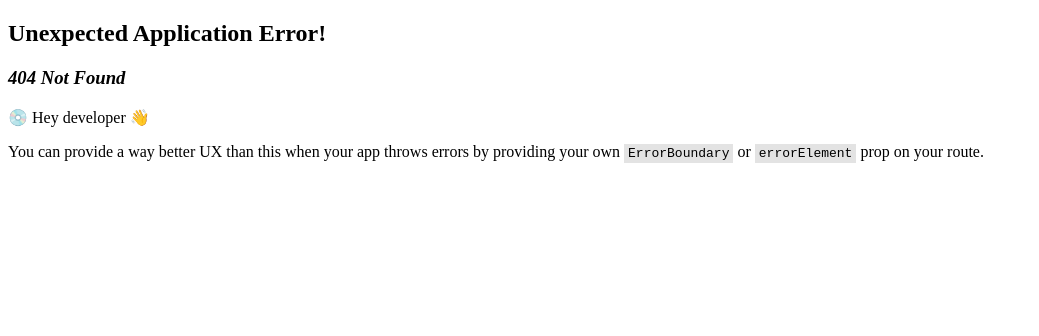
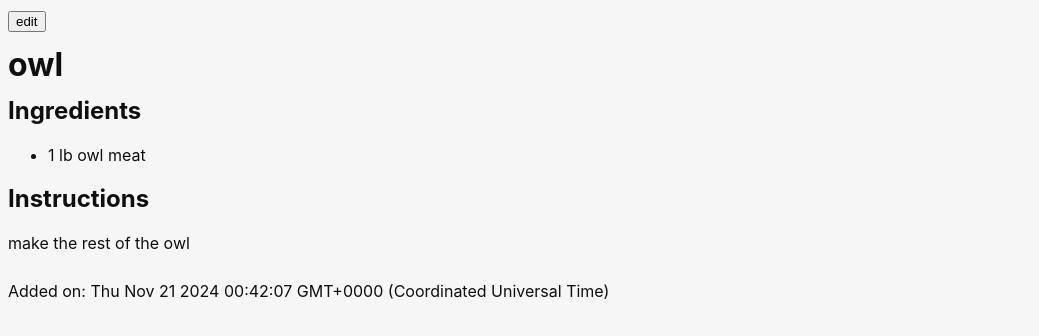
Before and after one commit to kerstop/My-Recipe-Book, a React (Vite) app: page /recipes/owl in a window 1280 px wide. Before the commit this address had no page. Shown: the top 336 px of the page, without its empty margins (0-1039 px from the left). Built offline with nearby package versions, Linux system fonts and the light colour scheme.

Commit message:
progress

```diff
--- a/package.json
+++ b/package.json
@@ -14,7 +14,7 @@
     "@tauri-apps/plugin-shell": "^2",
     "react": "^18.2.0",
     "react-dom": "^18.2.0",
-    "react-router-dom": "^6.27.0"
+    "react-router": "^7.0.1"
   },
   "devDependencies": {
     "@tauri-apps/cli": "^2",
--- /dev/null
+++ b/src/components/edit-recipe.tsx
@@ -0,0 +1,51 @@
+import { Ingredient, Recipe } from "../recipe-book";
+
+const EditRecipeForm: React.FC<{
+  recipe: Recipe | undefined;
+  onSubmit: (newRecipe: Recipe) => void;
+}> = ({ recipe, onSubmit }) => {
+  return (
+    <form
+      method="dialog"
+      onSubmit={(e) => {
+        onSubmit({
+          title: (e.target as any).title.value,
+          ingredients: Array.from(
+            (e.target as HTMLElement).getElementsByTagName("li"),
+          ).map((listItem): Ingredient => {
+            const unit = (listItem.children[1] as HTMLSelectElement).value;
+            return {
+              amount: (listItem.children[0] as HTMLInputElement).valueAsNumber,
+              unit: unit.length > 0 ? unit : null,
+              name: (listItem.children[2] as HTMLInputElement).value,
+            };
+          }),
+          instructions: "",
+          lastModified: new Date(),
+        });
+      }}
+    >
+      <label>
+        Title
+        <input name="title" autoComplete="off" defaultValue={recipe?.title} />
+      </label>
+      <ul>
+        <li>
+          <input type="number" autoComplete="off" defaultValue={1} />
+          <select>
+            <option value=""></option>
+          </select>
+          <input autoComplete="off" />
+        </li>
+      </ul>
+      <label>
+        Instructions
+        <br />
+        <textarea name="instructions" autoComplete="off" />
+      </label>
+      <input type="submit" />
+    </form>
+  );
+};
+
+export default EditRecipeForm;
--- /dev/null
+++ b/src/components/recipe-book.tsx
@@ -0,0 +1,22 @@
+import React from "react";
+import { RecipeBook } from "../recipe-book";
+import { NavLink } from "react-router";
+
+const RecipeBookPage: React.FC<{ recipeBook: RecipeBook }> = ({
+  recipeBook: book,
+}) => {
+  return (
+    <>
+      <h1>Recipes</h1>
+      <ul>
+        {book.recipes.map((recipe) => (
+          <li>
+            <NavLink to={`/recipes/${recipe.title}`}>{recipe.title}</NavLink>
+          </li>
+        ))}
+      </ul>
+    </>
+  );
+};
+
+export default RecipeBookPage;
--- /dev/null
+++ b/src/components/recipe.tsx
@@ -0,0 +1,54 @@
+import React, { useRef } from "react";
+import { Recipe, RecipeBook } from "../recipe-book";
+import { useParams } from "react-router";
+import EditRecipeForm from "./edit-recipe";
+
+const RecipeDisplay: React.FC<{ recipeBook: RecipeBook }> = ({
+  recipeBook,
+}) => {
+  const { recipeName } = useParams();
+  const editDialog = useRef<HTMLDialogElement | null>(null);
+
+  const showEditDialog = () => {
+    editDialog.current?.showModal();
+  };
+  const editDialogHandler = (newRecipe: Recipe) => {
+    console.log(newRecipe);
+  };
+
+  if (recipeName === undefined) {
+    return <div>No Recipe Selected</div>;
+  }
+  const recipe = recipeBook.recipes.find(
+    (recipe) => recipe.title === recipeName,
+  );
+  if (recipe === undefined) {
+    return <div>Recipe Not Found</div>;
+  }
+
+  const { title, ingredients, instructions, lastModified: addedOn } = recipe;
+
+  return (
+    <div>
+      <input type="button" value={"edit"} onClick={showEditDialog} />
+      <h1>{title}</h1>
+      <h2>Ingredients</h2>
+      <ul>
+        {ingredients.map((ingredient, i) => (
+          <li key={i}>
+            {ingredient.amount} {ingredient.unit} {ingredient.name}
+          </li>
+        ))}
+      </ul>
+      <h2>Instructions</h2>
+      <div>{instructions}</div>
+      <br />
+      <div>{`Added on: ${addedOn}`}</div>
+      <dialog ref={editDialog}>
+        <EditRecipeForm recipe={recipe} onSubmit={editDialogHandler} />
+      </dialog>
+    </div>
+  );
+};
+
+export default RecipeDisplay;
--- /dev/null
+++ b/src/main.css
@@ -0,0 +1,20 @@
+:root {
+  font-family: Inter, Avenir, Helvetica, Arial, sans-serif;
+  font-size: 16px;
+  line-height: 24px;
+  font-weight: 400;
+
+  color: #0f0f0f;
+  background-color: #f6f6f6;
+
+  font-synthesis: none;
+  text-rendering: optimizeLegibility;
+  -webkit-font-smoothing: antialiased;
+  -moz-osx-font-smoothing: grayscale;
+  -webkit-text-size-adjust: 100%;
+}
+
+form {
+  display: flex;
+  flex-direction: column;
+}
--- a/src/main.tsx
+++ b/src/main.tsx
@@ -1,28 +1,46 @@
-import React from "react";
+import React, { useState } from "react";
 import ReactDOM from "react-dom/client";
 import App from "./App";
-import { createBrowserRouter, RouterProvider } from "react-router-dom";
-import RecipeDisplay from "./pages/recipe";
-import RecipeBookPage from "./pages/recipe-book";
-import { Recipe } from "./recipe-book";
+import {
+  BrowserRouter,
+  createBrowserRouter,
+  Route,
+  RouterProvider,
+  Routes,
+} from "react-router";
+import RecipeDisplay from "./components/recipe";
+import RecipeBookDisplay from "./components/recipe-book";
+import { Recipe, RecipeBook } from "./recipe-book";
+import "./main.css";
 
-const recipe: Recipe = {
-  title: "owl",
-  instructions: "make the rest of the owl",
-  ingredients: [{ name: "owl meat", unit: "lb", amount: 1 }],
-  added_on: new Date(),
+const defaultBook: RecipeBook = {
+  recipes: [
+    {
+      title: "owl",
+      instructions: "make the rest of the owl",
+      ingredients: [{ name: "owl meat", unit: "lb", amount: 1 }],
+      lastModified: new Date(),
+    },
+  ],
 };
 
-const router = createBrowserRouter([
-  {
-    path: "/",
-    element: <RecipeBookPage book={{ recipes: [recipe] }} />,
-  },
-  { path: "recipe", element: <RecipeDisplay recipe={recipe}></RecipeDisplay> },
-]);
+const HomePage: React.FC = () => {
+  const [book, setBook] = useState(defaultBook);
+
+  const routes = (
+    <Routes>
+      <Route path="/" element={<RecipeBookDisplay recipeBook={book} />} />
+      <Route
+        path="/recipes/:recipeName"
+        element={<RecipeDisplay recipeBook={book} />}
+      />
+    </Routes>
+  );
+  return <BrowserRouter>{routes}</BrowserRouter>;
+};
 
 ReactDOM.createRoot(document.getElementById("root") as HTMLElement).render(
   <React.StrictMode>
-    <RouterProvider router={router} />
+    <HomePage />
   </React.StrictMode>,
 );
--- a/src/pages/recipe-book/index.tsx
+++ /dev/null
@@ -1,17 +0,0 @@
-import React from "react";
-import { RecipeBook } from "../../recipe-book";
-
-const RecipeBookPage: React.FC<{ book: RecipeBook }> = ({ book }) => {
-  return (
-    <>
-      <h1>Recipes</h1>
-      <ul>
-        {book.recipes.map((recipe) => (
-          <li>{recipe.title}</li>
-        ))}
-      </ul>
-    </>
-  );
-};
-
-export default RecipeBookPage;
--- a/src/pages/recipe/index.tsx
+++ /dev/null
@@ -1,21 +0,0 @@
-import React from "react";
-import { Recipe } from "../../recipe-book";
-
-const RecipeDisplay: React.FC<{ recipe: Recipe }> = ({ recipe }) => {
-  const { title, ingredients, instructions, added_on } = recipe;
-  return (
-    <div>
-      <h1>{title}</h1>
-      <ul>
-        {ingredients.map((ingredient) => (
-          <li>
-            {ingredient.amount} {ingredient.unit} {ingredient.name}
-          </li>
-        ))}
-      </ul>
-      {instructions}
-    </div>
-  );
-};
-
-export default RecipeDisplay;
--- a/src/recipe-book.ts
+++ b/src/recipe-book.ts
@@ -6,11 +6,11 @@ export interface Recipe {
   title: string;
   ingredients: Ingredient[];
   instructions: string;
-  added_on: Date;
+  lastModified: Date;
 }
 
 export interface Ingredient {
   name: string;
-  unit?: string;
+  unit: string | null;
   amount: number;
 }
```
Also changed, not shown: 1 other file (tests, documents, lock files or other folders).
